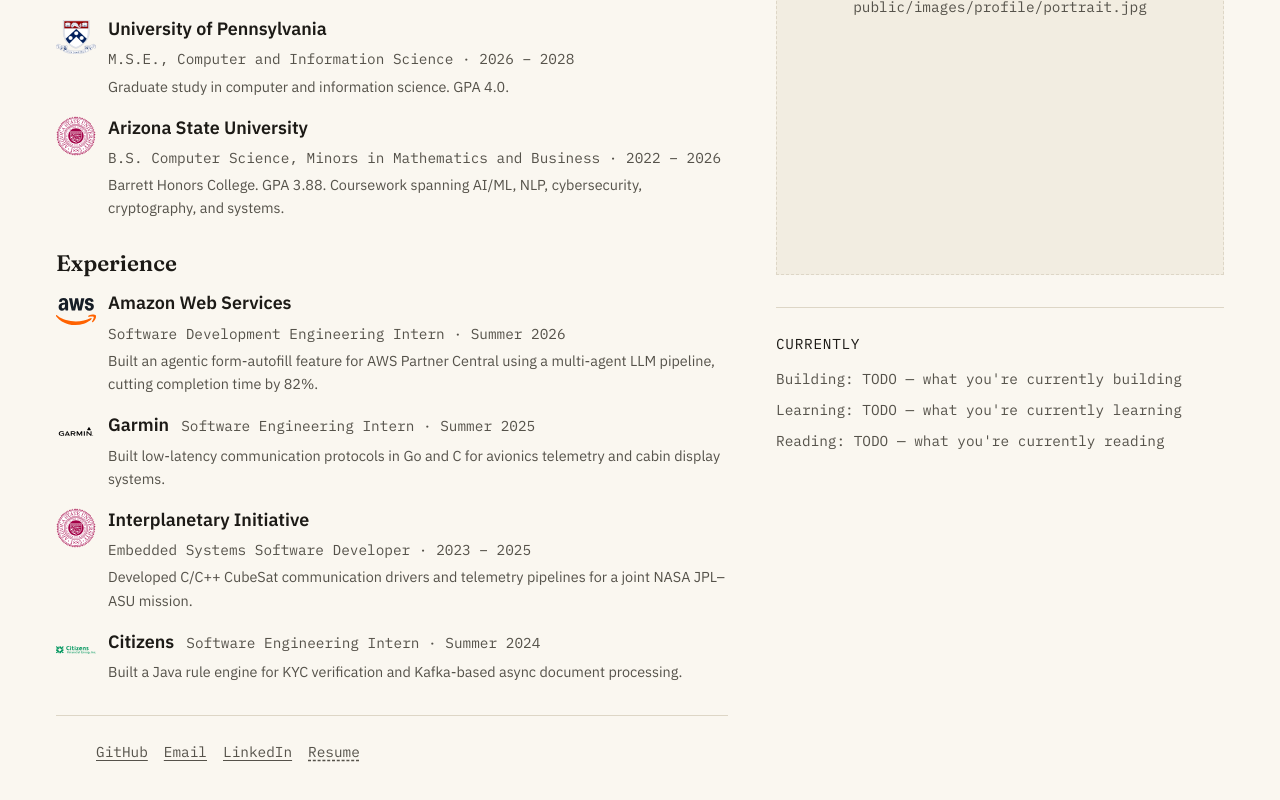
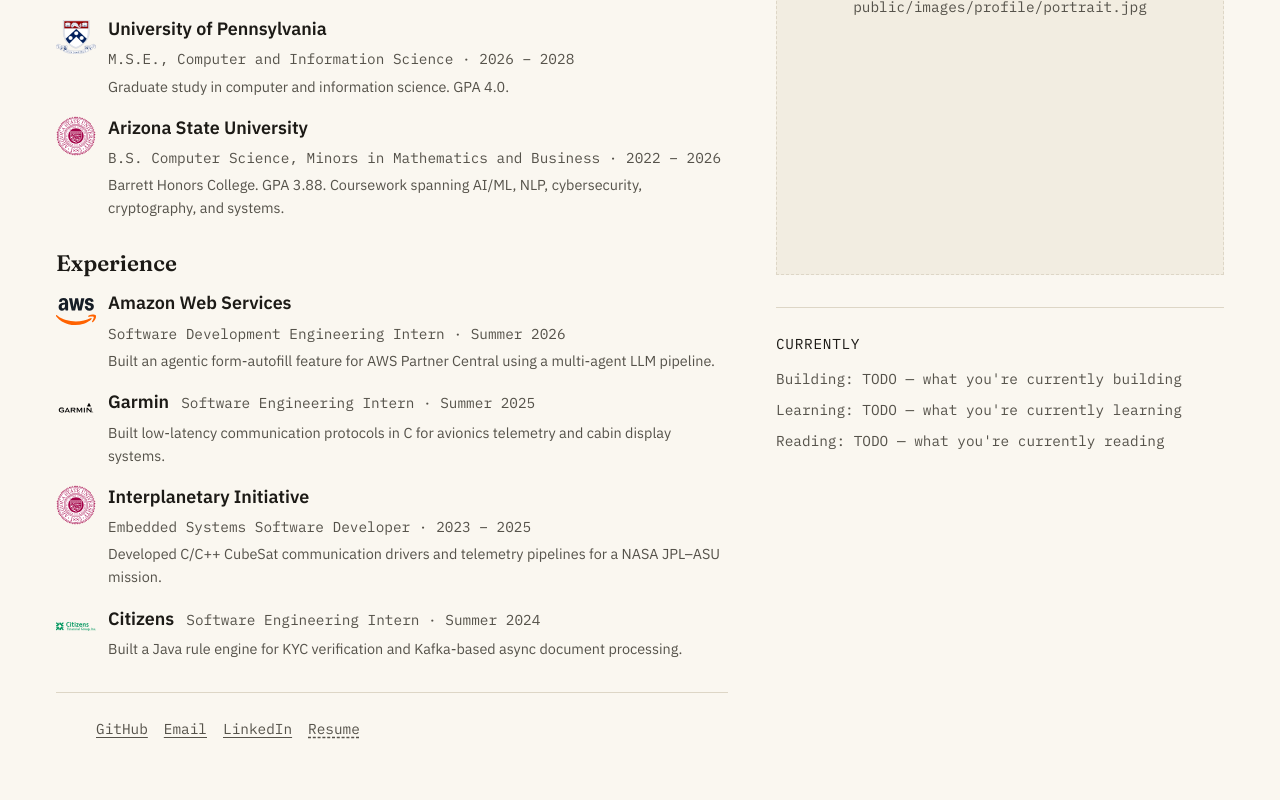
Before and after one commit to imsqsh/personal-website, a Next.js app: page / in a window 1280 px wide. Shown: the part 442-1242 px from the top of the page. Built offline with nearby package versions, Linux system fonts and the light colour scheme.

Commit message:
content: tighten experience blurbs

```diff
--- a/data/resume.ts
+++ b/data/resume.ts
@@ -34,7 +34,7 @@
     role: "Software Development Engineering Intern",
     dates: "Summer 2026",
     blurb:
-      "Built an agentic form-autofill feature for AWS Partner Central using a multi-agent LLM pipeline, cutting completion time by 82%.",
+      "Built an agentic form-autofill feature for AWS Partner Central using a multi-agent LLM pipeline.",
   },
   {
     organization: "Garmin",
@@ -42,7 +42,7 @@
     role: "Software Engineering Intern",
     dates: "Summer 2025",
     blurb:
-      "Built low-latency communication protocols in Go and C for avionics telemetry and cabin display systems.",
+      "Built low-latency communication protocols in C for avionics telemetry and cabin display systems.",
   },
   {
     organization: "Interplanetary Initiative",
@@ -50,7 +50,7 @@
     role: "Embedded Systems Software Developer",
     dates: "2023 – 2025",
     blurb:
-      "Developed C/C++ CubeSat communication drivers and telemetry pipelines for a joint NASA JPL–ASU mission.",
+      "Developed C/C++ CubeSat communication drivers and telemetry pipelines for a NASA JPL–ASU mission.",
   },
   {
     organization: "Citizens",
```
